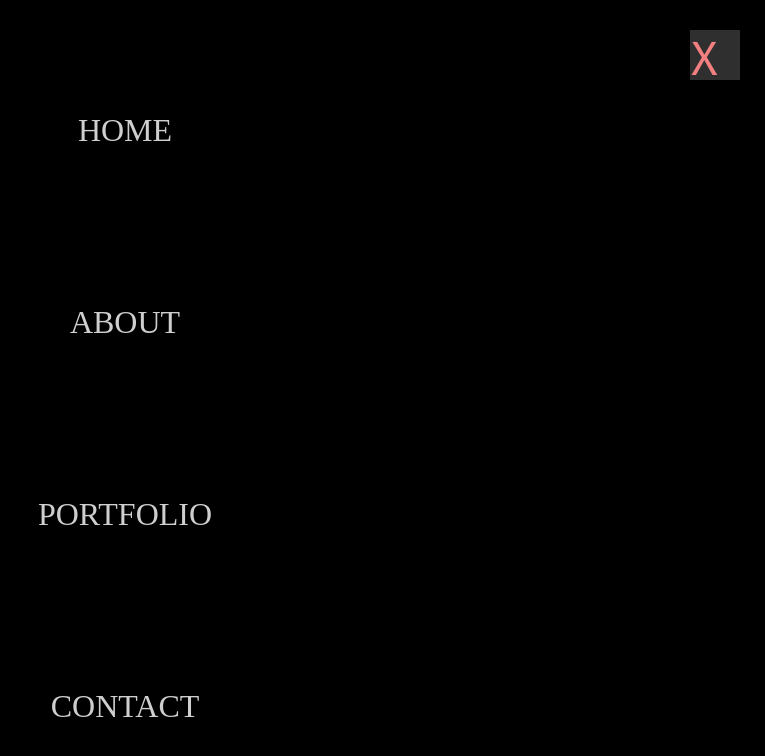
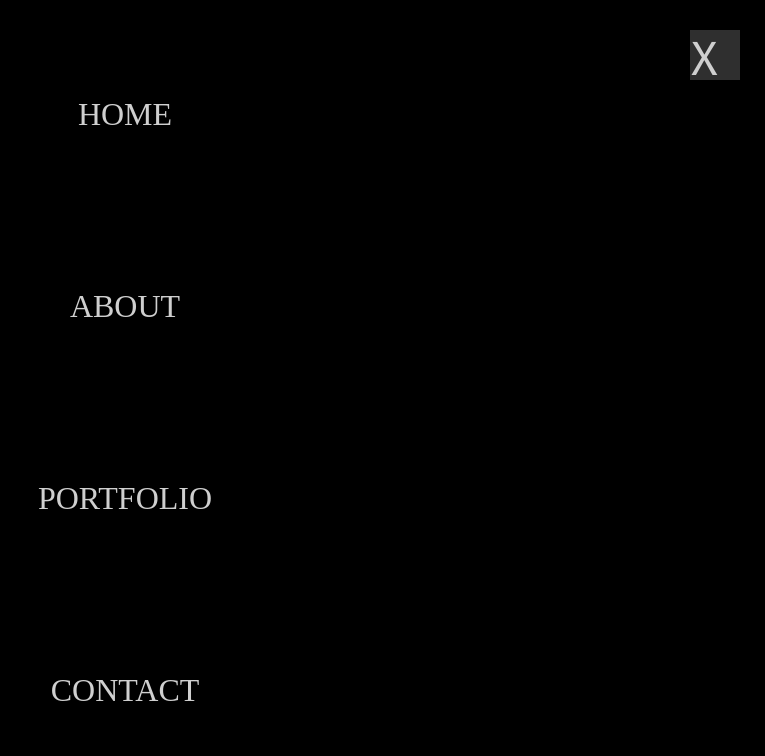
Before and after one commit to briandweber/menuLearning, a plain HTML site: page index.html in a window 1280 px wide. Both pictures are taken after a click on the element 1230 px from the left and 55 px from the top of the page. Shown: the whole page, without its empty margins (515-1280 px from the left). Drawn offline with nearby package versions, Linux system fonts and the light colour scheme.

Commit message:
created uniform element colors

```diff
--- a/contact.css
+++ b/contact.css
@@ -48,7 +48,7 @@ header {
 
 .menuItem {
   height: 20vh;
-  width: 80%;
+  width: 60%;
   margin: auto;
 }
 
--- a/main.css
+++ b/main.css
@@ -19,7 +19,7 @@ header {
   right: 25px;
   display: none;
   z-index: 2060;
-  color: #f28080;
+  color: #CFCFCF;
   font-size: 3em;
   font-family: 'Fira Mono', monospace;
 }
@@ -39,7 +39,13 @@ header {
 
 .menuItem {
   height: 20vh;
-  width: 100%;
+  width: 60%;
+  margin: auto;
+}
+
+.menuItem:hover {
+  opacity: 0.8;
+  background-color: #605b5b;
 }
 
 .menuItem a {
@@ -53,7 +59,7 @@ p {
 
 .menuItem p {
   position: relative;
-  top: 50%;
+  top: 40%;
   font-size: 2em;
 }
 
@@ -74,7 +80,7 @@ main {
 }
 
 .burgerLine {
-  border-bottom: 2px solid #f28080;
+  border-bottom: 2px solid #CFCFCF;
   margin: 0;
   padding: 0;
   height: 20%;
```
Also changed, not shown: script.js (+13 -1 lines).
